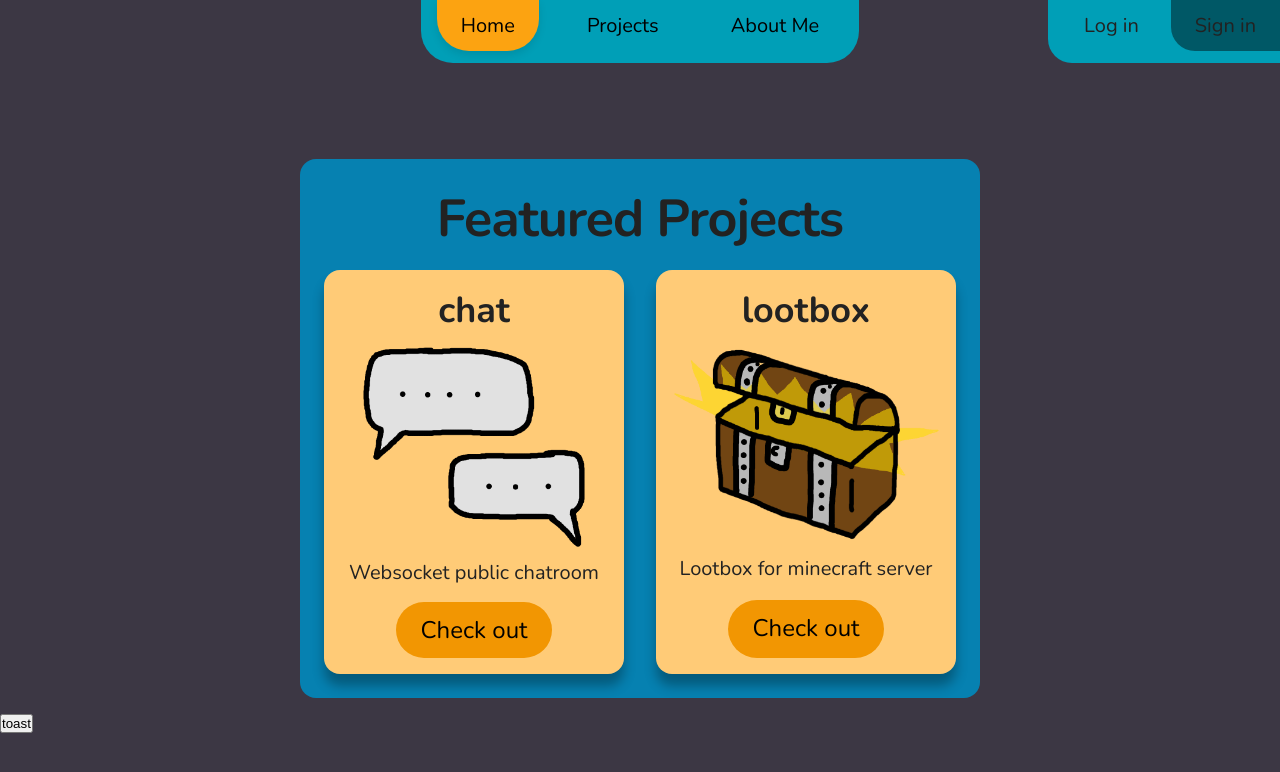
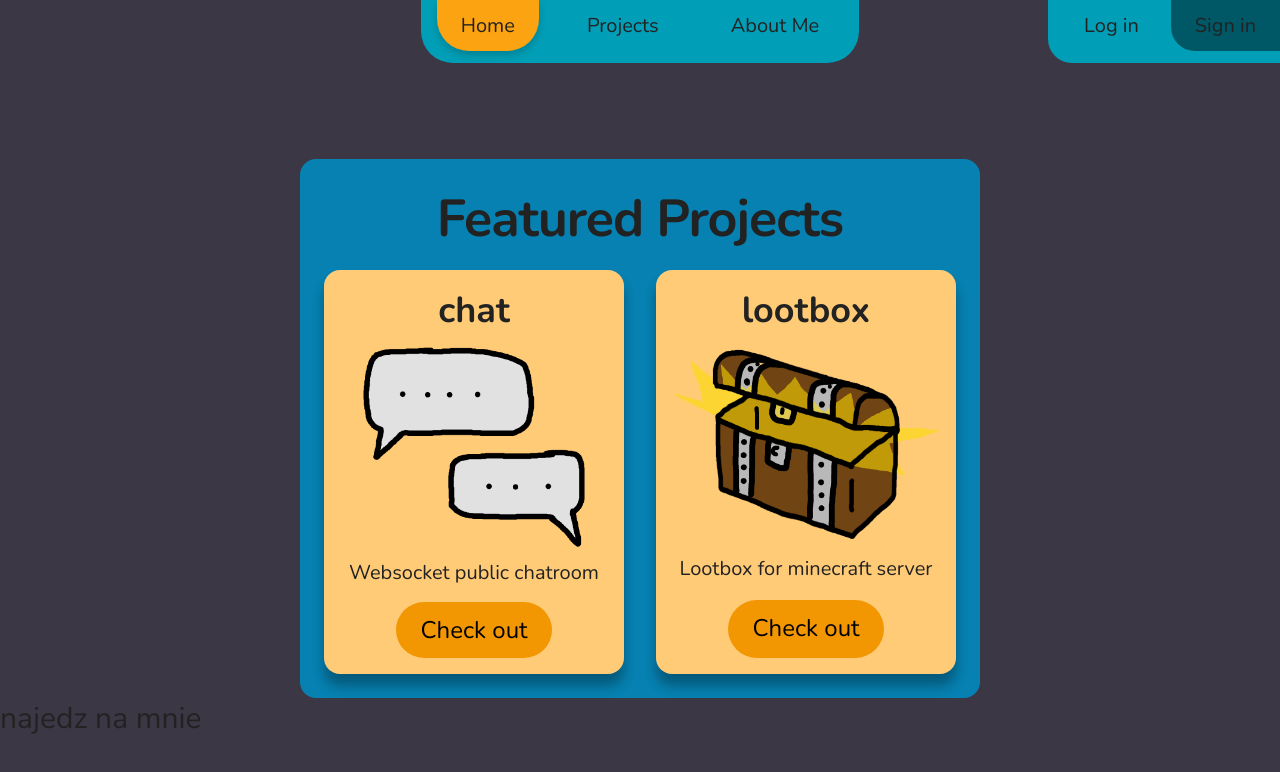
Before and after one commit to Makolin0/MakoNet, a React (Vite) app: page / in a window 1280 px wide. Shown: the top 772 px of the page. Built offline with nearby package versions, Linux system fonts and the light colour scheme.

Commit message:
nav animations

```diff
--- a/src/App.css
+++ b/src/App.css
@@ -68,6 +68,7 @@ body {
 	--color-nav-curr: #fca311;
 	--color-nav-login: #009fb7;
 	--color-nav-register: #005866;
+	--color-nav-register-hover: #004752;
 
 	--color-featured-bg: #0681b1;
 	--color-featured-project: #ffcb77;
--- a/src/components/Index/FeaturedList.jsx
+++ b/src/components/Index/FeaturedList.jsx
@@ -6,9 +6,9 @@ import classes from "./FeaturedList.module.css";
 const FEATURED_DATA = FEATURED;
 
 export default function FeaturedList() {
-
 	return (
-		<div className={classes.container}>
+		<>
+			<main className={classes.container}>
 				<section className={classes.featured}>
 					<h1>Featured Projects</h1>
 					<ol className={classes.listContainer}>
@@ -23,6 +23,13 @@ export default function FeaturedList() {
 						})}
 					</ol>
 				</section>
+			</main>
+			<div className={classes.btn}>
+				najedz na mnie
+				<div className={classes.menu}>
+					<button>click</button>
 				</div>
+			</div>
+		</>
 	);
 }
--- a/src/components/Index/FeaturedList.module.css
+++ b/src/components/Index/FeaturedList.module.css
@@ -54,3 +54,21 @@
 	font-size: var(--font-7);
 	border-radius: var(--spacing-10);
 }
+
+.btn > .menu {
+	display: block;
+	opacity: 0;
+	visibility: hidden;
+	cursor: pointer;
+	transform: translateX(-1rem);
+	transition-property: transform;
+	transition-duration: 1s;
+	transition-timing-function: ease-in;
+}
+.btn:hover > .menu {
+	opacity: 1;
+	visibility: visible;
+	transform: translateX(0);
+}
+.btn button {
+}
--- a/src/components/Navigation/MainNavigation.jsx
+++ b/src/components/Navigation/MainNavigation.jsx
@@ -9,35 +9,26 @@ export default function MainNavigation() {
 	const { userInfo } = useContext(UserContext);
 	const token = useRouteLoaderData("root");
 
+	function checkIfActive({ isActive }) {
+		return isActive ? classes.active : classes.link;
+	}
+	function checkIfActiveRegister({ isActive }) {
+		// return `${classes.link} ${classes.linkRegister} ${
+		// 	isActive ? classes.activeRegister : ""
+		// }`;
+		return `${classes.linkRegister} ${isActive ? classes.activeRegister : ""}`;
+	}
 
 	return (
 		<div className={classes.container}>
 			<nav className={classes.navigation}>
-				<NavLink
-					to="/"
-					className={({ isActive }) =>
-						isActive ? classes.active : classes.link
-					}
-					end
-				>
+				<NavLink to="/" className={checkIfActive} end>
 					Home
 				</NavLink>
-				<NavLink
-					to="/projects"
-					className={({ isActive }) =>
-						isActive ? classes.active : classes.link
-					}
-					end
-				>
+				<NavLink to="/projects" className={checkIfActive} end>
 					Projects
 				</NavLink>
-				<NavLink
-					to="/about"
-					className={({ isActive }) =>
-						isActive ? classes.active : classes.link
-					}
-					end
-				>
+				<NavLink to="/about" className={checkIfActive} end>
 					About Me
 				</NavLink>
 			</nav>
@@ -50,20 +41,15 @@ export default function MainNavigation() {
 				<nav className={classes.authorisation}>
 					<NavLink
 						to="/login"
-						className={({ isActive }) =>
-							isActive ? classes.activeLogin : classes.linkLogin
-						}
+						// className={({ isActive }) =>
+						// 	isActive ? classes.activeLogin : classes.linkLogin
+						// }
+						className={checkIfActive}
 						end
 					>
 						Log in
 					</NavLink>
-					<NavLink
-						to="/register"
-						className={({ isActive }) =>
-							isActive ? classes.activeRegister : classes.linkRegister
-						}
-						end
-					>
+					<NavLink to="/register" className={checkIfActiveRegister} end>
 						Sign in
 					</NavLink>
 				</nav>
--- a/src/components/Navigation/MainNavigation.module.css
+++ b/src/components/Navigation/MainNavigation.module.css
@@ -19,27 +19,52 @@
 .link:link,
 .link:visited,
 .active:link,
-.active:visited {
+.active:visited,
+.linkRegister:link,
+.linkRegister:visited,
+.logout > button,
+.logout > p {
+	z-index: 1;
+	position: relative;
 	font-size: var(--font-6);
 	padding: var(--spacing-4) var(--spacing-6);
 	border-radius: 0 0 var(--spacing-7) var(--spacing-7);
+	border: 0;
 	text-decoration: none;
-	color: black;
+	color: var(--color-text-dark);
 }
-.link:hover {
+.link::after,
+.active::after {
+	transition-property: background-color transform box-shadow;
+	transition-duration: 200ms;
+	transition-timing-function: linear;
+	z-index: -1;
+	position: absolute;
+	content: "";
+	inset: 0;
+	border-radius: 0 0 var(--spacing-7) var(--spacing-7);
+
+	opacity: 0;
+	visibility: hidden;
+}
+.link::after {
+	transform: translateY(-1rem);
+}
+.link:hover::after {
+	transform: translateY(0);
+	box-shadow: 0 var(--spacing-2) var(--spacing-3) rgba(0, 0, 0, 0.2);
 	background-color: var(--color-nav-hover);
+	opacity: 1;
+	visibility: visible;
 }
-.link:active {
+.link:active::after {
 	background-color: var(--color-nav-click);
 }
-.active:link,
-.active:visited,
-.active:hover,
-.active:active {
-	box-shadow: 0 var(--spacing-2) var(--spacing-3) rgba(0, 0, 0, 0.1);
-	text-decoration: none;
-	color: black;
+.active::after {
+	box-shadow: 0 var(--spacing-2) var(--spacing-3) rgba(0, 0, 0, 0.2);
 	background-color: var(--color-nav-curr);
+	opacity: 1;
+	visibility: visible;
 }
 
 .authorisation,
@@ -54,37 +79,24 @@
 	position: absolute;
 	right: 0;
 }
-.linkLogin:link,
-.linkLogin:visited,
-.activeLogin:link,
-.activeLogin:visited,
-.linkRegister:link,
-.linkRegister:visited,
-.activeRegister:link,
-.activeRegister:visited,
-.logout > button {
-	text-decoration: none;
-	color: var(--color-text-dark);
-	font-size: var(--font-6);
-	padding: var(--spacing-4) var(--spacing-6);
-	border: 0;
-}
+
 .linkRegister:link,
 .linkRegister:visited,
 .logout > button {
+	transition-property: background-color transform box-shadow;
+	transition-duration: 200ms;
+	transition-timing-function: linear;
 	background-color: var(--color-nav-register);
 	border-radius: 0 0 0 var(--spacing-6);
 }
+.linkRegister:hover,
+.logout > button:hover {
+	background-color: var(--color-nav-register-hover);
+}
 
-.activeLogin:link,
-.activeLogin:visited {
-	background-color: var(--color-nav-curr);
-	border-radius: 0 0 var(--spacing-6) var(--spacing-6);
-}
 .activeRegister:link,
 .activeRegister:visited {
 	background-color: var(--color-nav-curr);
-	border-radius: 0 0 0 var(--spacing-6);
 }
 .logout > button {
 }
--- a/src/pages/Home.jsx
+++ b/src/pages/Home.jsx
@@ -1,11 +1,5 @@
-import toast from "react-hot-toast";
 import FeaturedList from "../components/Index/FeaturedList";
 
 export default function HomePage() {
-	return (
-		<>
-			<FeaturedList />
-			<button onClick={() => toast("hgello")}>toast</button>
-		</>
-	);
+	return <FeaturedList />;
 }
--- a/src/pages/Root.jsx
+++ b/src/pages/Root.jsx
@@ -31,6 +31,8 @@ export default function RootLayout() {
 						responseData.role
 					);
 				}
+			} else {
+				setInfo(null);
 			}
 		}
 		getUserInfo();
```
Lines whose indentation alone changed are shown as unchanged.
